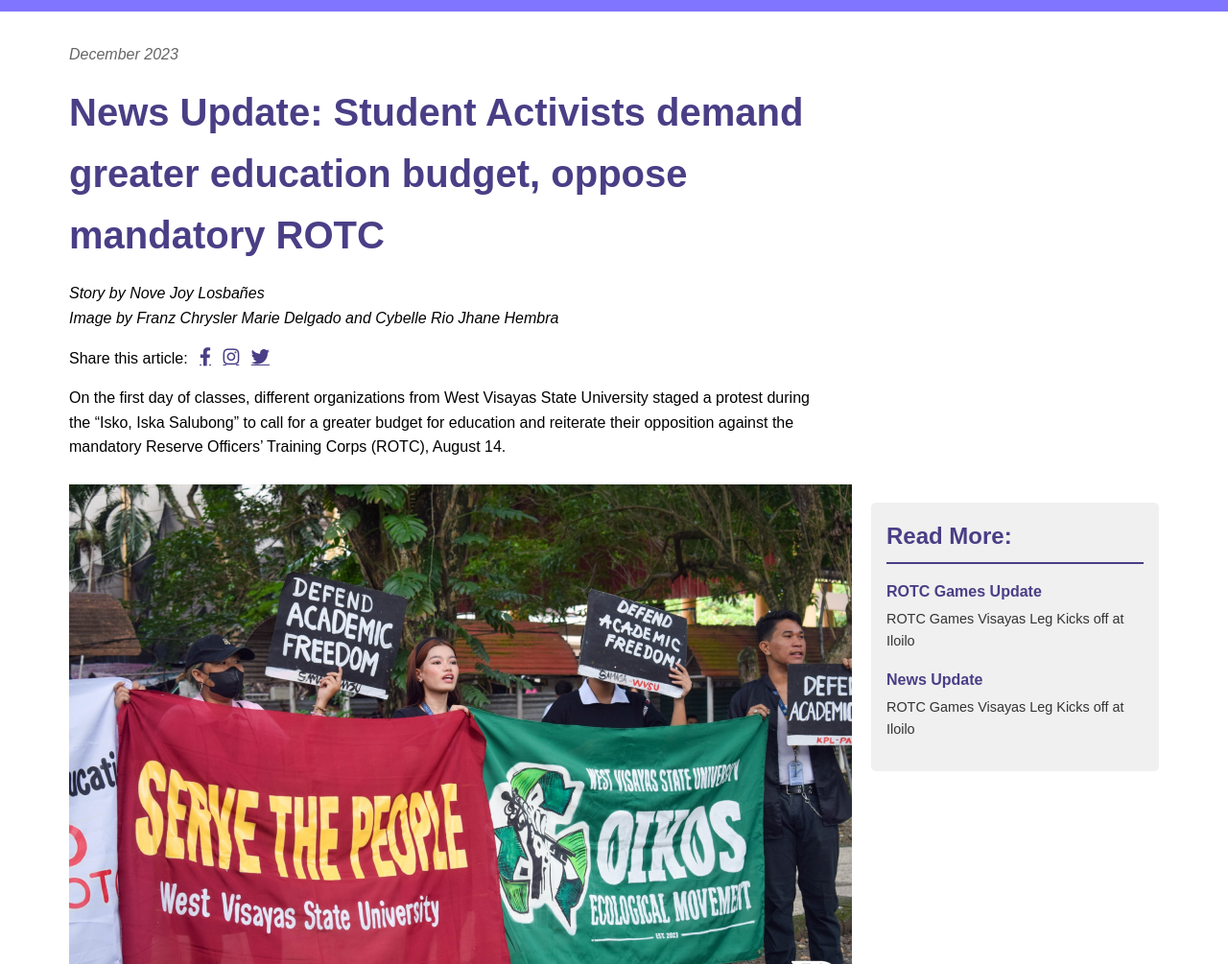
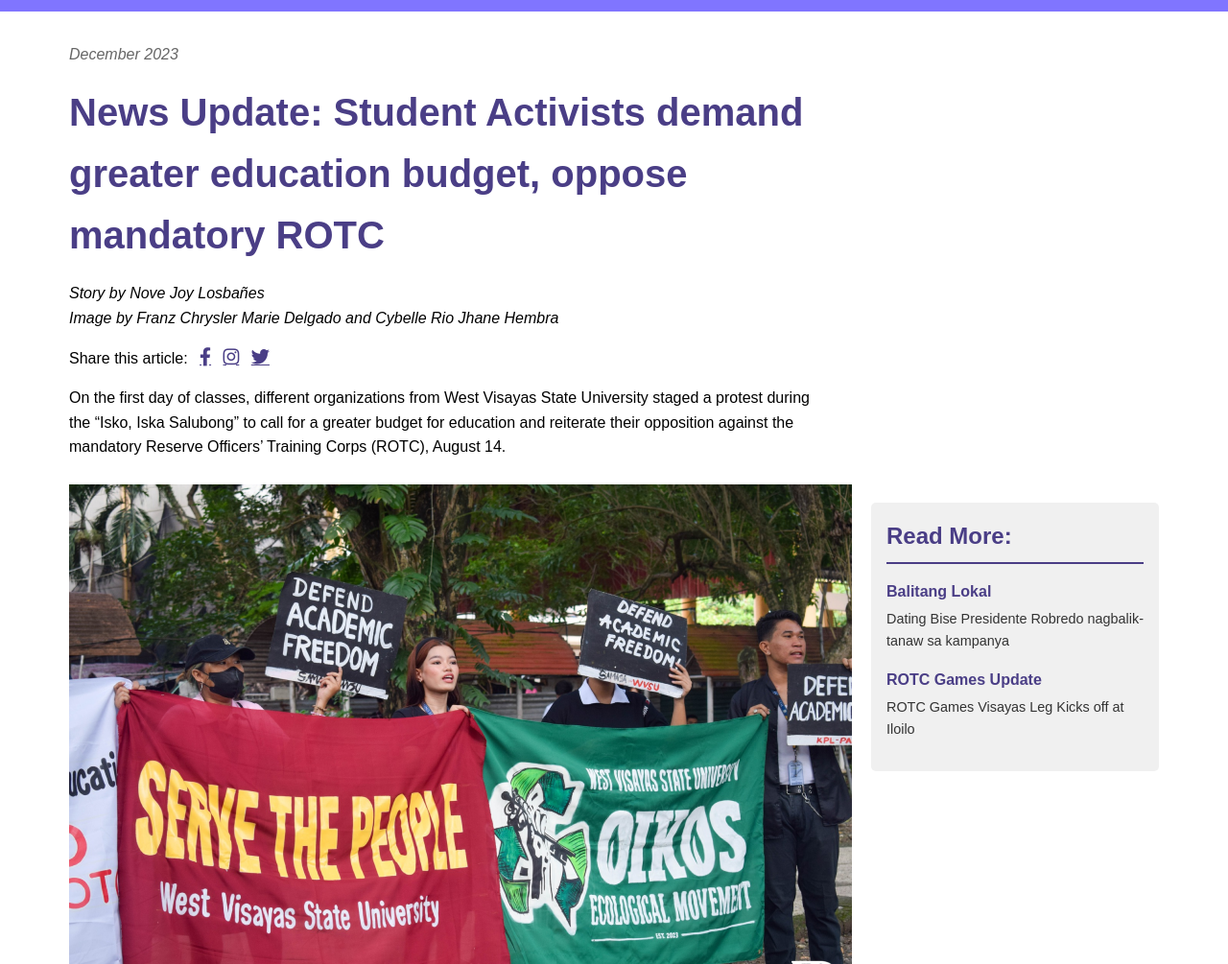
Before and after one commit to eori1/recruitment3-fd40, a plain HTML site: page article3.html in a window 1280 px wide. Shown: the part 95-1100 px from the top of the page at 96% size. Drawn offline with Linux system fonts and the light colour scheme.

Commit message:
Add files via upload
Changes to Articles

```diff
--- a/article3.html
+++ b/article3.html
@@ -94,12 +94,12 @@
 
         <aside class="read-more">
             <h2>Read More:</h2>
+            <a href="article1.html" class="related-article">
+                <h3>Balitang Lokal</h3>
+                <p>Dating Bise Presidente Robredo nagbalik-tanaw sa kampanya</p>
+            </a>
             <a href="article2.html" class="related-article">
                 <h3>ROTC Games Update</h3>
-                <p>ROTC Games Visayas Leg Kicks off at Iloilo</p>
-            </a>
-            <a href="article3.html" class="related-article">
-                <h3>News Update</h3>
                 <p>ROTC Games Visayas Leg Kicks off at Iloilo</p>
             </a>
         </aside>
```
Also changed, not shown: article1.html (+1 -1 lines), article2.html (+1 -1 lines).
